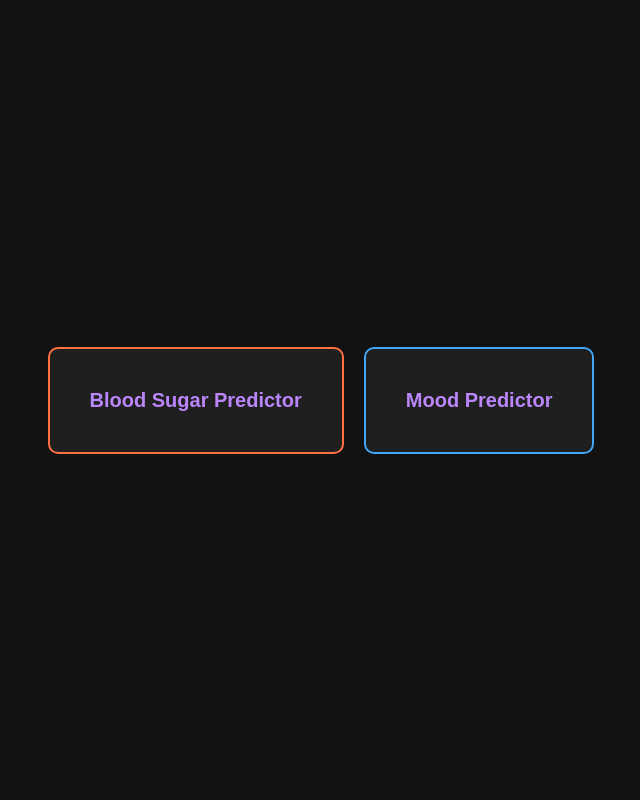
After one commit to shauryasawai/Health-app, a Django app: page /predictors/ in a window 1280 px wide. The commit adds this page. Shown: the whole page, without its empty margins (319-959 px from the left). Run offline with Django 5.2, Linux system fonts and the light colour scheme; a user stored in the database is signed in; parts of the project's set-up code (start-up, migrations or seed data) failed here and were passed over.

Commit message:
mood_predictor(functioanl)

```diff
--- /dev/null
+++ b/base/Templates/base/health_predictor.html
@@ -0,0 +1,63 @@
+<!DOCTYPE html>
+<html lang="en">
+<head>
+    <meta charset="UTF-8">
+    <meta name="viewport" content="width=device-width, initial-scale=1.0">
+    <title>Health App</title>
+    <style>body {
+        background-color: #121212;
+        color: #e0e0e0;
+        font-family: Arial, sans-serif;
+        display: flex;
+        justify-content: center;
+        align-items: center;
+        height: 100vh;
+        margin: 0;
+    }
+
+    .container {
+        display: flex;
+        gap: 20px;
+    }
+
+    .box {
+        background-color: #1f1f1f;
+        border: 2px solid #333;
+        border-radius: 10px;
+        padding: 40px;
+        text-align: center;
+        transition: transform 0.3s, background-color 0.3s;
+    }
+
+    .box a {
+        text-decoration: none;
+        color: #bb86fc;
+        font-size: 20px;
+        font-weight: bold;
+    }
+
+    .box:hover {
+        transform: scale(1.1);
+        background-color: #333;
+    }
+
+    #blood-sugar-box {
+        border-color: #ff7043;
+    }
+
+    #mood-box {
+        border-color: #42a5f5;
+    }
+    </style>
+</head>
+<body>
+    <div class="container">
+        <div class="box" id="blood-sugar-box">
+            <a href="/predict">Blood Sugar Predictor</a>
+        </div>
+        <div class="box" id="mood-box">
+            <a href="/mood">Mood Predictor</a>
+        </div>
+    </div>
+</body>
+</html>
--- a/base/Templates/base/home.html
+++ b/base/Templates/base/home.html
@@ -394,7 +394,7 @@
               <li class="nav-item"><a href="/health" class="nav-link">MENTAL HEALTH</a></li>
               <li class="nav-item"><a href="/medication" class="nav-link">MEDICATION/SUPPLEMENTS</a></li>
               <li class="nav-item"><a href="/nutrition" class="nav-link">NUTRITION</a></li>
-              <li class="nav-item account"><a href="/predict" class="nav-link">Health Predictor</a></li>
+              <li class="nav-item account"><a href="/predictors" class="nav-link">Health Predictor</a></li>
           </ul>
           <div class="nav-circle">
               <div class="circle"></div>
--- a/base/urls.py
+++ b/base/urls.py
@@ -4,6 +4,7 @@ from . import views
 from django.contrib.auth import views as auth_views
 from django.urls import path, include
 from .views import mood_predictor_view
+from .views import predictor_view
 
 
 urlpatterns=[
@@ -19,5 +20,6 @@ urlpatterns=[
   path('predict/', views.predict_view, name='predict'),
   path('quizzes/', views.quiz_list, name='quiz_list'),
   path('quiz/<int:quiz_id>/', views.take_quiz, name='take_quiz'),
-  path('mood/', mood_predictor_view, name='mood_predictor')
+  path('mood/', mood_predictor_view, name='mood_predictor'),
+  path('predictors/', predictor_view, name='predictor')
 ]
--- a/base/views.py
+++ b/base/views.py
@@ -154,12 +154,12 @@ if not os.path.exists(VECTORIZER_PATH):
 # Load the machine learning model and vectorizer
 model = joblib.load(MODEL_PATH)
 vectorizer = joblib.load(VECTORIZER_PATH)
-@login_required
+
 def predict_mood(text):
     X = vectorizer.transform([text])
     prediction = model.predict(X)
     return prediction[0]
-@login_required
+
 def mood_predictor_view(request):
     if request.method == 'POST':
         form = MoodForm(request.POST)
@@ -171,3 +171,7 @@ def mood_predictor_view(request):
     else:
         form = MoodForm()
     return render(request, 'base/mood_form.html', {'form': form})
+
+@login_required
+def predictor_view(request):
+    return render(request, 'base/health_predictor.html')
```
Also changed, not shown: db.sqlite3.
